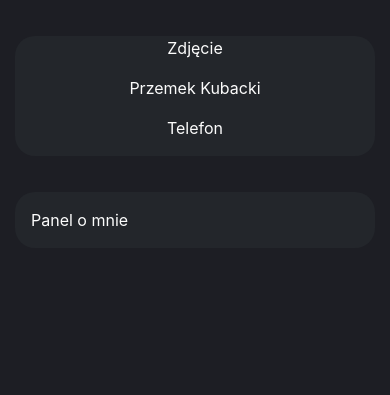
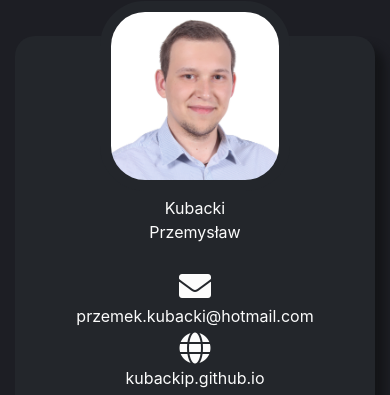
Before and after one commit to kubackip/CVResume, a plain HTML site: page index.html in a window 390 px wide. Shown: the top 395 px of the page. Drawn offline with nearby package versions, Linux system fonts and the light colour scheme.

Commit message:
Create scalable info panel
Created panel with main info like email, github repo etc. Panel and all
links scale correctly

```diff
--- a/index.html
+++ b/index.html
@@ -57,11 +57,34 @@
         </ul>
       </nav>
       <div class="row mx-auto mx-md-2 px-sm-2 px-md-2 mainInfo">
-        <div class="col-sm-3 col-md-3 text-center"><p>Zdjęcie</p></div>
-        <div class="col-sm-5 col-md-5 text-center">
-          <p>Przemek Kubacki</p>
+        <div class="col-md-4 col-lg-3 text-center">
+          <img src="img/myFace.jpg" alt="Przemek Kubacki" />
         </div>
-        <div class="col-sm-4 col-md-4 text-center"><p>Telefon</p></div>
+        <div class="col-md-3 col-lg-3 name text-center">
+          <p>Kubacki <br />Przemysław</p>
+        </div>
+        <div class="col-md-5 col-lg-6">
+          <div class="row rowInfo align-content-center">
+            <div class="col smallInfo text-center">
+              <i class="fas fa-envelope fa-2x"></i><br />
+              przemek.kubacki@hotmail.com
+            </div>
+            <div class="col smallInfo text-center">
+              <i class="fas fa-globe fa-2x"></i><br />
+              kubackip.github.io
+            </div>
+          </div>
+          <div class="row rowInfo align-content-center mt-2">
+            <div class="col smallInfo text-center">
+              <i class="fab fa-github fa-2x"></i><br />
+              github.com/kubackip
+            </div>
+            <div class="col smallInfo text-center">
+              <i class="fab fa-linkedin fa-2x"></i><br />
+              linkedin.com/in/kubackip
+            </div>
+          </div>
+        </div>
       </div>
 
       <div class="row mx-md-auto">
--- a/style.css
+++ b/style.css
@@ -13,18 +13,21 @@ body {
   background-color: #23262b;
   color: #fcfcfc;
   border-radius: 20px;
+  box-shadow: 10px 10px 8px #141518;
 }
 
 .simpleMenu {
   background-color: #23262b;
   border-radius: 20px;
   color: #fcfcfc;
+  box-shadow: 10px 10px 8px #141518;
 }
 
 .infoPanel {
   background-color: #23262b;
   border-radius: 20px;
   color: #fcfcfc;
+  box-shadow: 10px 10px 8px #141518;
 }
 
 .simpleFooter {
@@ -40,6 +43,46 @@ body {
   display: block;
 }
 
+img {
+  height: 275px;
+  position: relative;
+  top: -50px;
+  z-index: 99;
+  border: 13px solid #23262b;
+  border-radius: 55px;
+}
+
+.name {
+  margin: auto;
+  width: 100%;
+  font-size: larger;
+}
+
+.rowInfo {
+  height: 50%;
+}
+
+@media screen and (max-width: 1200px) {
+  img {
+    height: 245px;
+    position: relative;
+    top: -40px;
+    z-index: 99;
+    border: 11px solid #23262b;
+    border-radius: 55px;
+  }
+
+  .rowInfo {
+    height: 50%;
+  }
+
+  .name {
+    margin: auto;
+    right: -20px;
+    font-size: large;
+  }
+}
+
 @media screen and (max-width: 992px) {
   .divButton {
     margin-top: 8px;
@@ -50,9 +93,36 @@ body {
     border-radius: 20px;
     display: block;
   }
+
+  img {
+    height: 220px;
+    position: relative;
+    top: -35px;
+    z-index: 99;
+    border: 11px solid #23262b;
+    border-radius: 55px;
+  }
+
+  .smallInfo {
+    margin: 1%;
+  }
+
+  .name {
+    font-size: medium;
+  }
 }
 
 @media screen and (max-width: 768px) {
+  .mainInfo {
+    margin-top: 10%;
+    margin-bottom: 10%;
+    display: block;
+    background-color: #23262b;
+    color: #fcfcfc;
+    border-radius: 20px;
+    box-shadow: 10px 10px 8px #141518;
+  }
+
   .simpleMenu {
     background-color: #23262b;
     display: block;
@@ -80,9 +150,41 @@ body {
     border-radius: 20px;
     width: 17%;
   }
+
+  img {
+    height: 190px;
+    position: relative;
+    top: -35px;
+    z-index: 99;
+    border: 11px solid #23262b;
+    border-radius: 45px;
+  }
+
+  .smallInfo {
+    top: -20px;
+    margin-top: auto;
+  }
+
+  .name {
+    top: -20px;
+    z-index: 99;
+    position: relative;
+    vertical-align: middle;
+    right: auto;
+    font-size: medium;
+  }
 }
 
 @media screen and (max-width: 576px) {
+  .rowInfo {
+    display: block;
+  }
+
+  .smallInfo {
+    margin-left: auto;
+    margin-right: auto;
+  }
+
   .infoPanel {
     background-color: #23262b;
     border-radius: 20px;
@@ -99,4 +201,11 @@ body {
     background-color: #2e6bf9;
     border-radius: 20px;
   }
+
+  .name {
+    top: -30px;
+    z-index: 99;
+    position: relative;
+    vertical-align: middle;
+  }
 }
```
Also changed, not shown: img/myFace.jpg (added).
